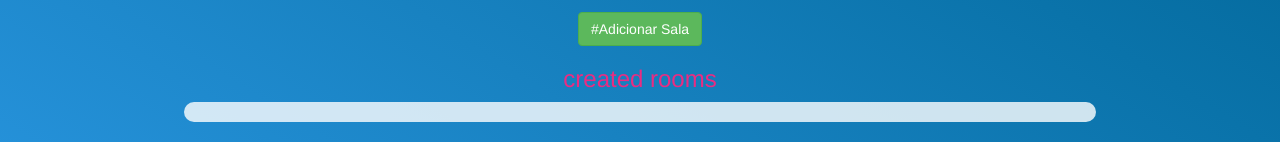
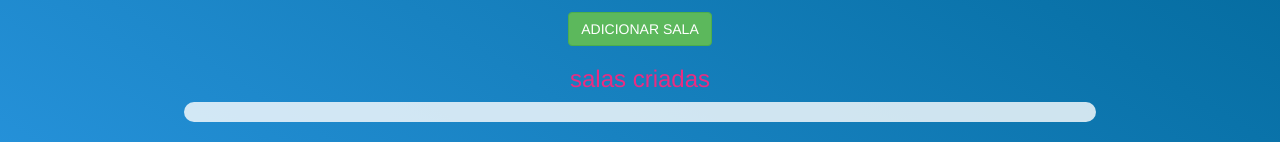
Before and after one commit to MgamingRblx/IEEIEEEIEEEIEEE, a plain HTML site: page kwitterRoom.html in a window 1280 px wide. Shown: the part 248-390 px from the top of the page. Drawn offline with nearby package versions, Linux system fonts and the light colour scheme; no server answers; a web font is replaced by a local one.

Commit message:
Add files via upload

```diff
--- a/kwitterRoom.html
+++ b/kwitterRoom.html
@@ -36,9 +36,9 @@
 			<input type="text" id="roomName" class="form-control" placeholder="#Nome da Sala">
 		</div>
 
-		<button onclick="addRoom();" class="btn btn-success">#Adicionar Sala</button>
+		<button onclick="addRoom();" class="btn btn-success">ADICIONAR SALA</button>
 
-		<h3 class="color_white">created rooms</h3>
+		<h3 class="color_white">salas criadas</h3>
 
 		<div id="output"></div>
 
```
